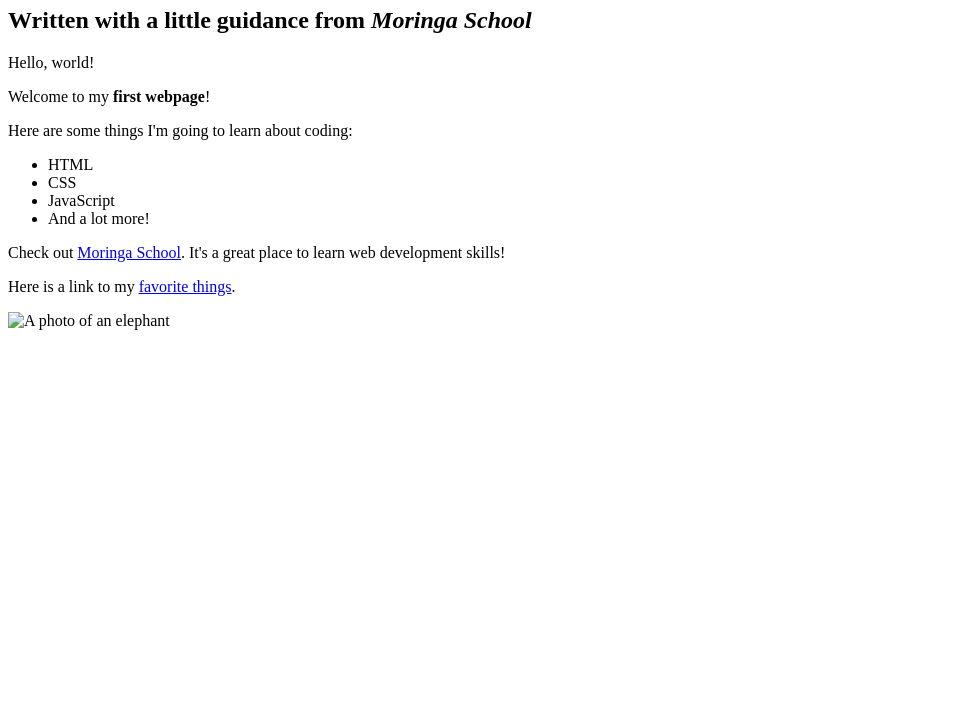
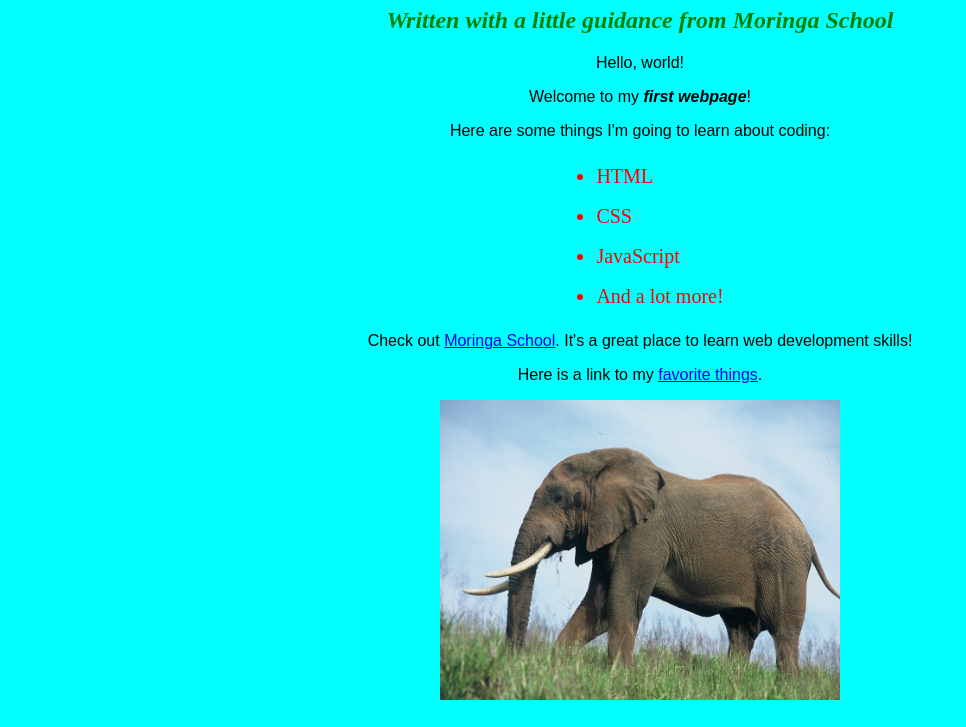
Before and after one commit to KevineUmuhoza/my-first-webpage, a plain HTML site: page index.html in a window 1280 px wide. Shown: the part 73-800 px from the top of the page, without its empty margins (0-966 px from the left). Drawn offline with Linux system fonts and the light colour scheme.

Commit message:
Change name of my-first-webpage file to index.html

```diff
--- /dev/null
+++ b/css/first.css
@@ -0,0 +1,23 @@
+img {
+    width: 400px;
+    height: 300px;
+    display: block;
+    margin-left: auto;
+    margin-right: auto;
+}
+p {
+    text-align: center;
+}
+ul {
+    font-size: 20px;
+    color:red;
+    display: table;
+    margin: auto;
+    text-align: left;
+}
+ol {
+    font-size: 20px;
+    display: table;
+    margin: auto;
+    text-align: left;
+}
--- /dev/null
+++ b/css/styles.css
@@ -0,0 +1,24 @@
+* {
+    background-color: aqua;
+}
+h1 {
+    color: blue;
+    text-align: center;
+}
+h2 {
+    color: green;
+    font-style: italic;
+    text-align: center;
+  }
+  p {
+    font-family: sans-serif;
+  }
+  ul {
+    line-height: 40px;
+  }
+  strong {
+    font-style: italic;
+  }
+  em {
+    font-weight: bold;
+  }
--- a/my-first-webpage.html
+++ b/index.html
@@ -2,6 +2,9 @@
 <html>
   <head>
     <title>My first webpage!</title>
+    <link href="css/styles.css" rel="stylesheet" type="text/css">
+    <link href="css/first.css" rel="stylesheet" type="text/css">
+
   </head>
   <body>
     <h1>My First Webpage</h1>
```
Also changed, not shown: my-favorite-things.html (added, +32 -0 lines), Images/2016_09_29_12990_1475116504._large.jpg (added), Images/file-20180803-41366-8x4waf.jpeg (added), Images/girlfriends1-e1564835662573.jpg (added).
